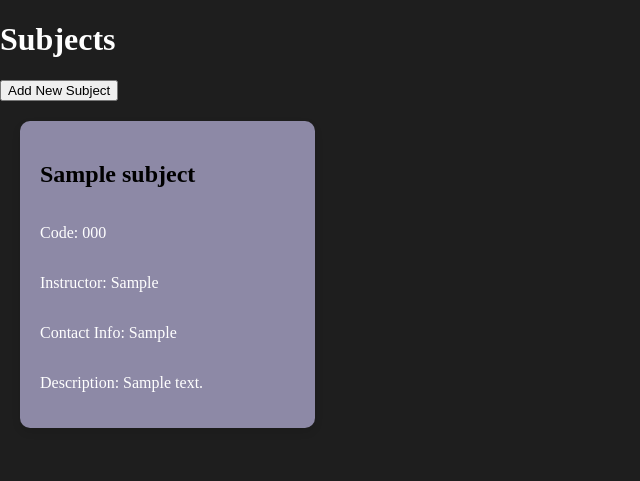
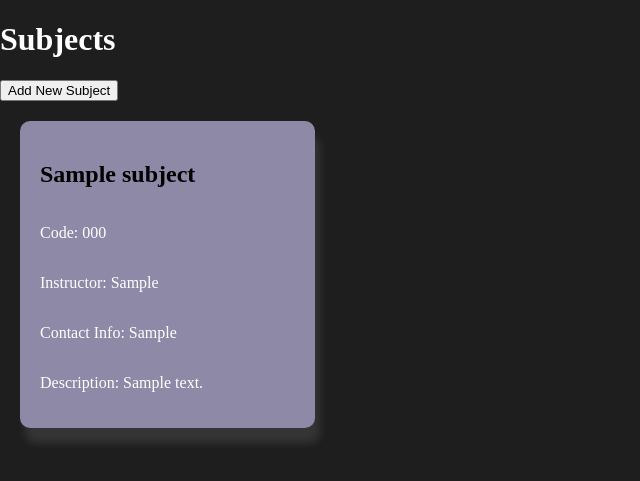
Before and after one commit to dchequer/OnlineClassDashboard, a Flask app: page /core/subjects in a window 1280 px wide. Shown: the top 481 px of the page, without its empty margins (0-640 px from the left). Run offline with Flask 3, Linux system fonts and the light colour scheme; tables that the repository leaves empty hold one stand-in row (values such as "Sample post"); some web fonts are replaced.

Commit message:
chore: Update subject card styling and template

```diff
--- a/DashboardApp/core/static/css/subject-style.css
+++ b/DashboardApp/core/static/css/subject-style.css
@@ -88,7 +88,7 @@ body {
 
 .subject-card {
   background-color: var(--color-secondary); /* Card background color */
-  box-shadow: 0 4px 8px rgba(0, 0, 0, 0.1); /* Simple shadow for depth */
+  box-shadow: 5px 15px 8px rgba(255, 255, 255, 0.1); /* Simple shadow for depth */
   border-radius: 10px; /* Rounded corners */
   overflow: hidden; /* Ensures content fits within the rounded corners */
   padding: 20px; /* Padding inside the card */
--- a/DashboardApp/core/templates/subjects.html
+++ b/DashboardApp/core/templates/subjects.html
@@ -54,7 +54,7 @@
       <div class="subjects-grid-container">
         {% for subject in subjects %}
             <div class="subject-card">
-                <h2>{{ subject.name }}</h2>
+                <h2 id="name" class="subject-info">{{ subject.name }}</h2>
                 <p id="code" class="subject-info">Code: {{ subject.code }}</p>
                 <p id="instructor" class="subject-info">Instructor: {{ subject.instructor }}</p>
                 <p id="contact-info" class="subject-info">Contact Info: {{ subject.contact_info }}</p>
```
